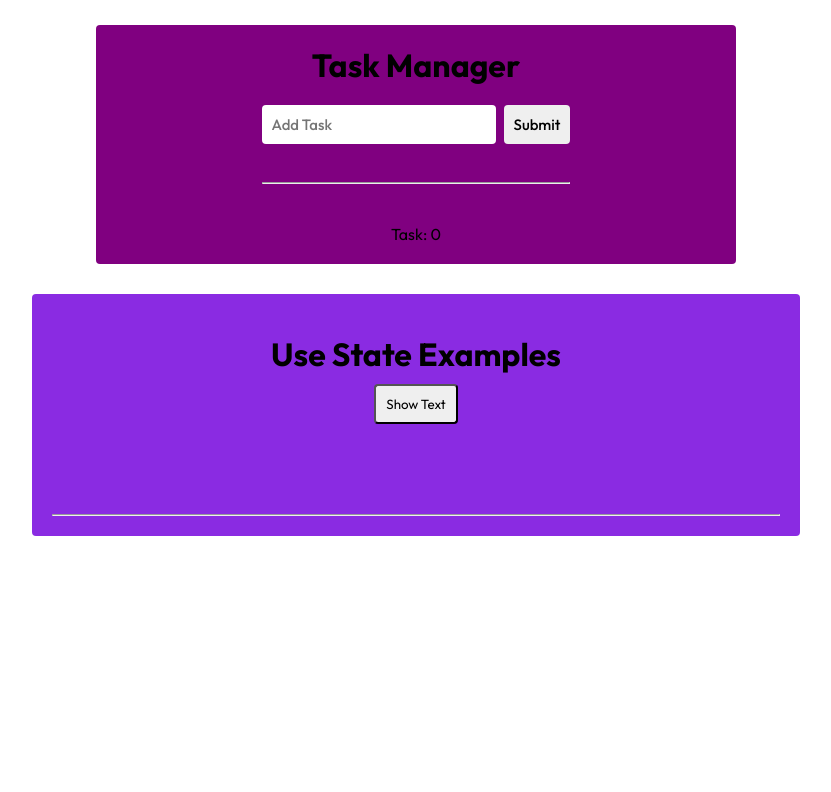
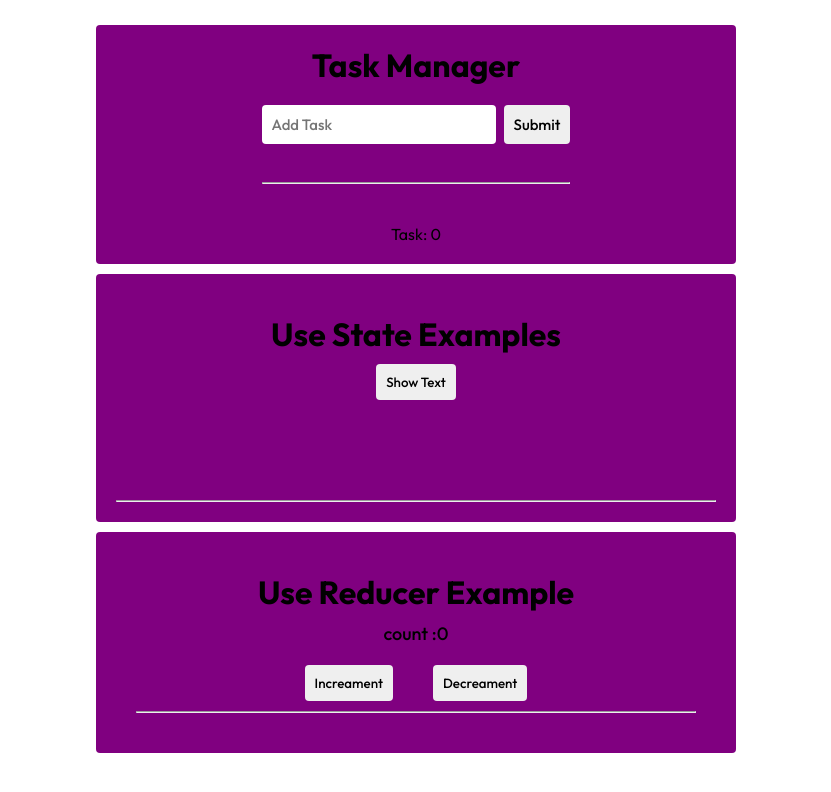
Before and after one commit to Hariiharan-Developer/React.js-Hooks-understanding, a React (Vite) app: page / in a window 1280 px wide. Shown: the top 792 px of the page, without its empty margins (224-1055 px from the left). Built offline with nearby package versions, Linux system fonts and the light colour scheme.

Commit message:
useReducer hook

```diff
--- a/src/App.jsx
+++ b/src/App.jsx
@@ -2,13 +2,14 @@ import React from 'react'
 import TaskManager from './Components/TaskManager/TaskManager'
 import TaskForm from './Components/TaskManager/TaskForm'
 import UseState from './Components/Hooks/UseState.jsx/UseState'
+import UseReducer from './Components/Hooks/UseReducer/UseReducer'
 
 const App = () => {
   return (
     <div>
       <TaskManager/>
-      <br/>
       <UseState/>
+      <UseReducer/>
     </div>
   )
 }
--- /dev/null
+++ b/src/Components/Hooks/UseReducer/UseReducer.css
@@ -0,0 +1,14 @@
+.container{
+    background-color: purple;
+}
+.content button{
+    margin: 10px 20px;
+    border: none;
+    font-weight: 500;
+}
+.content p {
+    color: black;
+    font-size: 18px;
+    font-weight: 500;
+    margin: 10px 20px;
+}
--- /dev/null
+++ b/src/Components/Hooks/UseReducer/UseReducer.jsx
@@ -0,0 +1,34 @@
+import React, { useReducer } from 'react'
+import './UseReducer.css'
+const UseReducer = () => {
+  const initialCount = {count:0}
+  const reduce =(state,action)=>{
+    switch (action.type) {
+      case 'increament':
+        return {count : state.count +1}
+        case 'decreament':
+         return  {count : state.count -1}
+
+      default: return state
+        break;
+    }
+
+  }
+
+  const [state,dispatch] = useReducer(reduce,initialCount)
+  return (
+    <div className='container'>
+        <div className="content">
+            <h1>Use Reducer Example</h1>
+            <p>count :{state.count}</p>
+            <button onClick={()=>dispatch({type:'increament'})}>Increament</button>
+            <button onClick={()=>dispatch({type:'decreament'})}>Decreament</button>
+            <hr/>
+        </div>
+
+
+    </div>
+  )
+}
+
+export default UseReducer
--- a/src/Components/Hooks/UseState.jsx/UseState.css
+++ b/src/Components/Hooks/UseState.jsx/UseState.css
@@ -1,7 +1,7 @@
 .container{
-    background-color: blueviolet;
-    width: 60%;
-    height: 40%;
+    background-color:blueviolet;
+     height: 60%;
+    width: 50%;
     display: flex;
     flex-direction: column;
     padding: 20px;
--- a/src/Components/TaskManager/TaskManager.jsx
+++ b/src/Components/TaskManager/TaskManager.jsx
@@ -1,7 +1,7 @@
 import React, { useState } from 'react'
 import './TaskManager.css'
 import TaskForm from './TaskForm'
-import TaskList from '../Hooks/TaskList'
+import TaskList from './TaskList'
 
 const TaskManager = () => {
   const [task, setTask] = useState([])
```
Also changed, not shown: src/Components/TaskManager/TaskList.jsx (renamed from src/Components/Hooks/TaskList.jsx).
